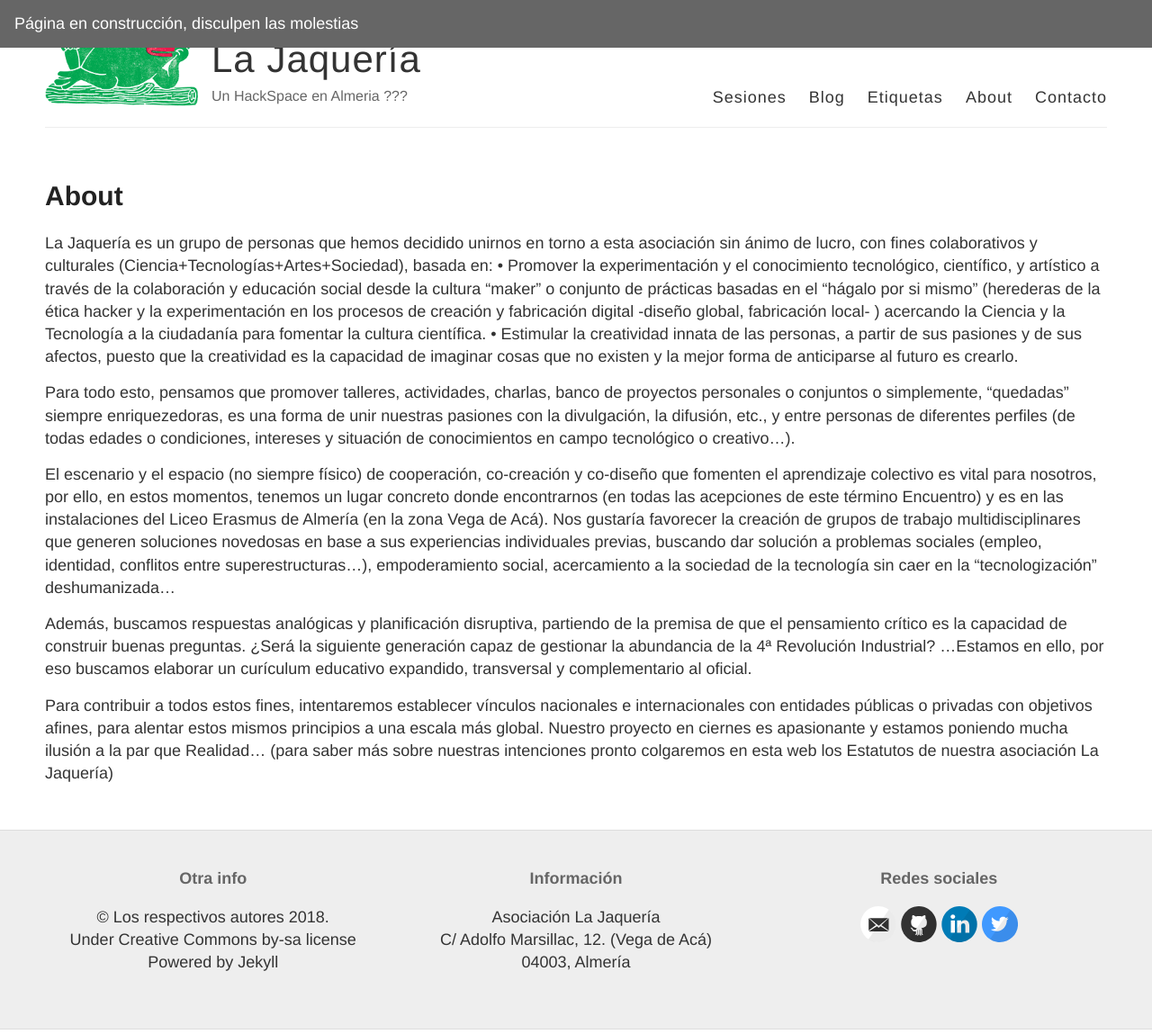
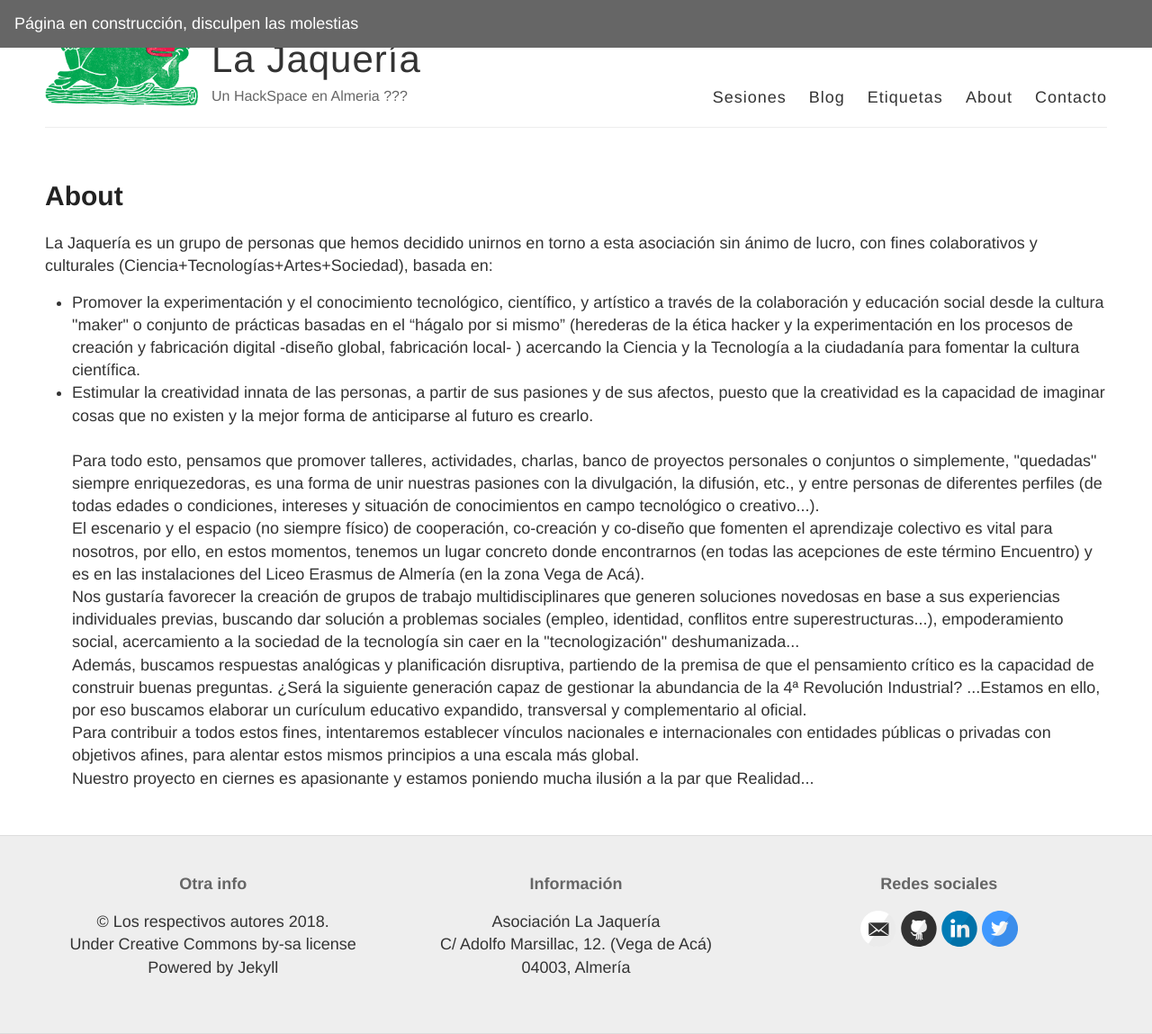
Before and after one commit to LaJaqueria/LaJaqueria.github.io, a Jekyll site: the page built from pages/about.md, in a window 1280 px wide and 1149 px high. Shown: the whole window at 90% size. Built offline with Jekyll 4.4.1, drawn with Linux system fonts in a browser that asks for light colours.

Commit message:
cambios en el about, html

```diff
--- a/pages/about.md
+++ b/pages/about.md
@@ -5,16 +5,23 @@ permalink: /about/
 ---
 
 La Jaquería es un grupo de personas que hemos decidido unirnos en torno a esta asociación sin ánimo de lucro, con fines colaborativos y culturales (Ciencia+Tecnologías+Artes+Sociedad), basada en:
-•	Promover la experimentación y el conocimiento tecnológico, científico, y artístico a través de la colaboración y educación social desde la cultura "maker" o conjunto de prácticas basadas en el “hágalo por si mismo” (herederas de la ética hacker y la experimentación en los procesos de creación y fabricación digital -diseño global, fabricación local- ) acercando la Ciencia y la Tecnología a la ciudadanía para fomentar la cultura científica.
-•	Estimular la creatividad innata de las personas, a partir de sus pasiones y de sus afectos, puesto que la creatividad es la capacidad de imaginar cosas que no existen y la mejor forma de anticiparse al futuro es crearlo.
+<ul>
+<li>Promover la experimentación y el conocimiento tecnológico, científico, y artístico a través de la colaboración y educación social desde la cultura "maker" o conjunto de prácticas basadas en el “hágalo por si mismo” (herederas de la ética hacker y la experimentación en los procesos de creación y fabricación digital -diseño global, fabricación local- ) acercando la Ciencia y la Tecnología a la ciudadanía para fomentar la cultura científica.</li>
+<li>Estimular la creatividad innata de las personas, a partir de sus pasiones y de sus afectos, puesto que la creatividad es la capacidad de imaginar cosas que no existen y la mejor forma de anticiparse al futuro es crearlo.</li>
+<br>
 
 Para todo esto, pensamos que promover talleres, actividades, charlas, banco de proyectos personales o conjuntos o simplemente, "quedadas" siempre enriquezedoras, es una forma de unir nuestras pasiones con la divulgación, la difusión, etc., y entre personas de diferentes perfiles (de todas edades o condiciones, intereses y situación de conocimientos en campo tecnológico o creativo...).
+<br>
 
 El escenario y el espacio (no siempre físico) de cooperación, co-creación y co-diseño que fomenten el aprendizaje colectivo es vital para nosotros, por ello, en estos momentos, tenemos un lugar concreto donde encontrarnos (en todas las acepciones de este término Encuentro) y es en las instalaciones del Liceo Erasmus de Almería (en la zona Vega de Acá).
+<br>
 Nos gustaría favorecer la creación de grupos de trabajo multidisciplinares que generen soluciones novedosas en base a sus experiencias individuales previas, buscando dar solución a problemas sociales (empleo, identidad, conflitos entre superestructuras...), empoderamiento social, acercamiento a la sociedad de la tecnología sin caer en la "tecnologización" deshumanizada...
+<br>
 
 Además, buscamos respuestas analógicas y planificación disruptiva, partiendo de la premisa de que el pensamiento crítico es la capacidad de construir buenas preguntas. ¿Será la siguiente generación capaz de gestionar la abundancia de la 4ª Revolución Industrial? ...Estamos en ello, por eso buscamos elaborar un curículum educativo expandido, transversal y complementario al oficial.
+<br>
 
 Para contribuir a todos estos fines, intentaremos establecer vínculos nacionales e internacionales con entidades públicas o privadas con objetivos afines, para alentar estos mismos principios a una escala más global.
+<br>
 Nuestro proyecto en ciernes es apasionante y estamos poniendo mucha ilusión a la par que Realidad...
-(para saber más sobre nuestras intenciones pronto colgaremos en esta web los Estatutos de nuestra asociación La Jaquería)
+<br>
```
